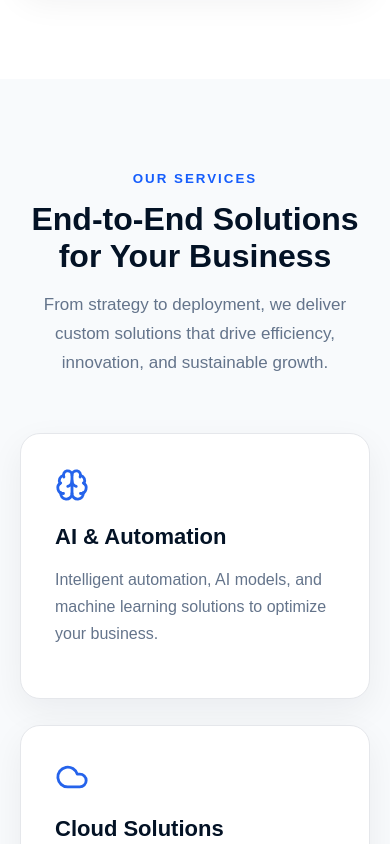
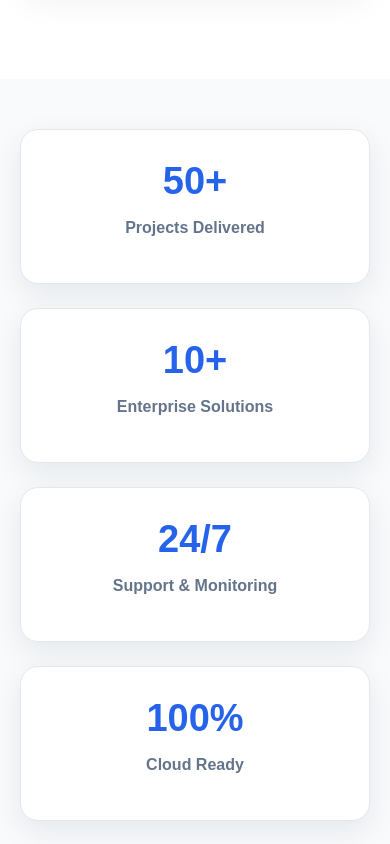
Before and after one commit to Muniganti005/jai-technologies, a Next.js app: page / in a window 390 px wide. Shown: the part 3980-4824 px from the top of the page. Built offline with nearby package versions, Linux system fonts and the light colour scheme.

Commit message:
FIRST-FIX: add enterprise stats section

```diff
--- a/app/globals.css
+++ b/app/globals.css
@@ -1398,4 +1398,57 @@ img {
   .enterprise-cta-box {
     border-radius: 24px;
   }
+
+  /* =========================
+   ENTERPRISE STATS SECTION
+========================= */
+
+.stats-section {
+  padding: 50px 0;
+  background: #f8fafc;
 }
+
+.stats-grid {
+  display: grid;
+  grid-template-columns: repeat(4, 1fr);
+  gap: 24px;
+}
+
+.stat-card {
+  background: white;
+  border-radius: 18px;
+  padding: 30px;
+  text-align: center;
+  border: 1px solid #e5e7eb;
+  box-shadow: 0 10px 30px rgba(15, 23, 42, 0.08);
+  transition: all 0.3s ease;
+}
+
+.stat-card:hover {
+  transform: translateY(-5px);
+}
+
+.stat-card h2 {
+  font-size: 38px;
+  font-weight: 700;
+  color: #2563eb;
+  margin-bottom: 10px;
+}
+
+.stat-card p {
+  color: #64748b;
+  font-weight: 600;
+}
+
+@media (max-width: 768px) {
+  .stats-grid {
+    grid-template-columns: repeat(2, 1fr);
+  }
+}
+
+@media (max-width: 480px) {
+  .stats-grid {
+    grid-template-columns: 1fr;
+  }
+}
+}
--- a/app/page.tsx
+++ b/app/page.tsx
@@ -52,22 +52,40 @@ const services = [
 
 const products = [
   {
-    title: "CogniStar",
+    title: "CogniTip",
     description:
-      "AI-powered platform for intelligent automation and predictive insights.",
+      "AI-powered recommendation assistant that delivers smart tips, contextual suggestions, and business guidance.",
     icon: <Brain size={34} color="#2563eb" />,
   },
   {
-    title: "JAI Chatbot",
+    title: "CogniStar",
     description:
-      "Smart conversational AI for customer support and engagement.",
+      "Enterprise AI platform for automation, predictive insights, workflow intelligence, and decision support.",
+    icon: <Brain size={34} color="#2563eb" />,
+  },
+  {
+    title: "CogniQuotes",
+    description:
+      "Smart quote and proposal automation platform for generating accurate estimates and customer-ready documents.",
+    icon: <BarChart3 size={34} color="#2563eb" />,
+  },
+  {
+    title: "CogniPoc",
+    description:
+      "Rapid AI proof-of-concept builder for validating ideas, demos, and automation use cases quickly.",
+    icon: <Workflow size={34} color="#2563eb" />,
+  },
+  {
+    title: "Enterprise AI Chatbot",
+    description:
+      "Secure conversational AI assistant for customer support, lead capture, employee helpdesk, and operations.",
     icon: <Bot size={34} color="#2563eb" />,
   },
   {
-    title: "Analytics Dashboard",
+    title: "AI Automation Suite",
     description:
-      "Real-time analytics and business intelligence for enterprises.",
-    icon: <BarChart3 size={34} color="#2563eb" />,
+      "End-to-end automation platform for documents, workflows, reports, alerts, and operational efficiency.",
+    icon: <Workflow size={34} color="#2563eb" />,
   },
 ];
 
@@ -104,6 +122,35 @@ export default function Home() {
           </div>
         </div>
       </section>
+
+        {/* ENTERPRISE STATS */}
+      <section className="stats-section">
+        <div className="jai-container">
+          <div className="stats-grid">
+            <div className="stat-card">
+              <h2>50+</h2>
+              <p>Projects Delivered</p>
+            </div>
+
+            <div className="stat-card">
+              <h2>10+</h2>
+              <p>Enterprise Solutions</p>
+            </div>
+
+            <div className="stat-card">
+              <h2>24/7</h2>
+              <p>Support & Monitoring</p>
+            </div>
+
+            <div className="stat-card">
+              <h2>100%</h2>
+              <p>Cloud Ready</p>
+            </div>
+          </div>
+        </div>
+      </section>
+
+      {/* SERVICES */}
 
       {/* SERVICES */}
       <section className="home-section">
```
